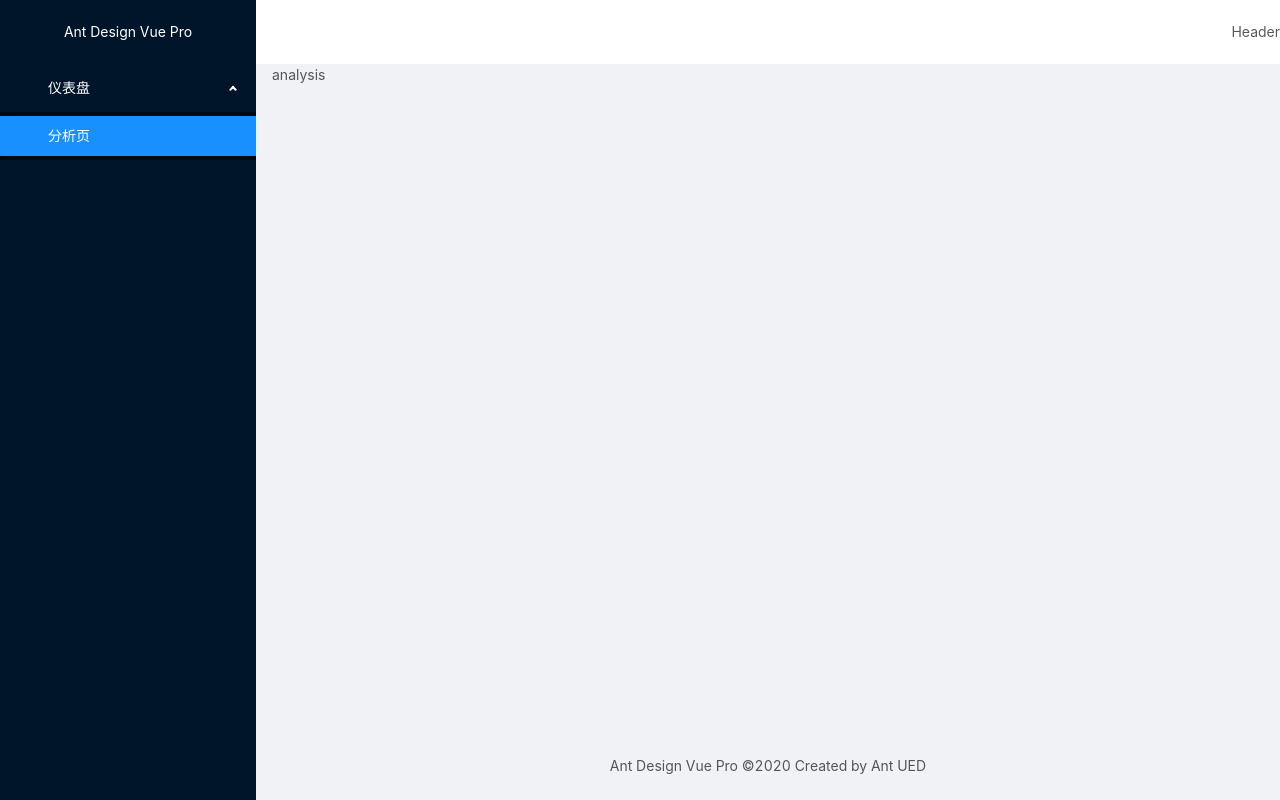
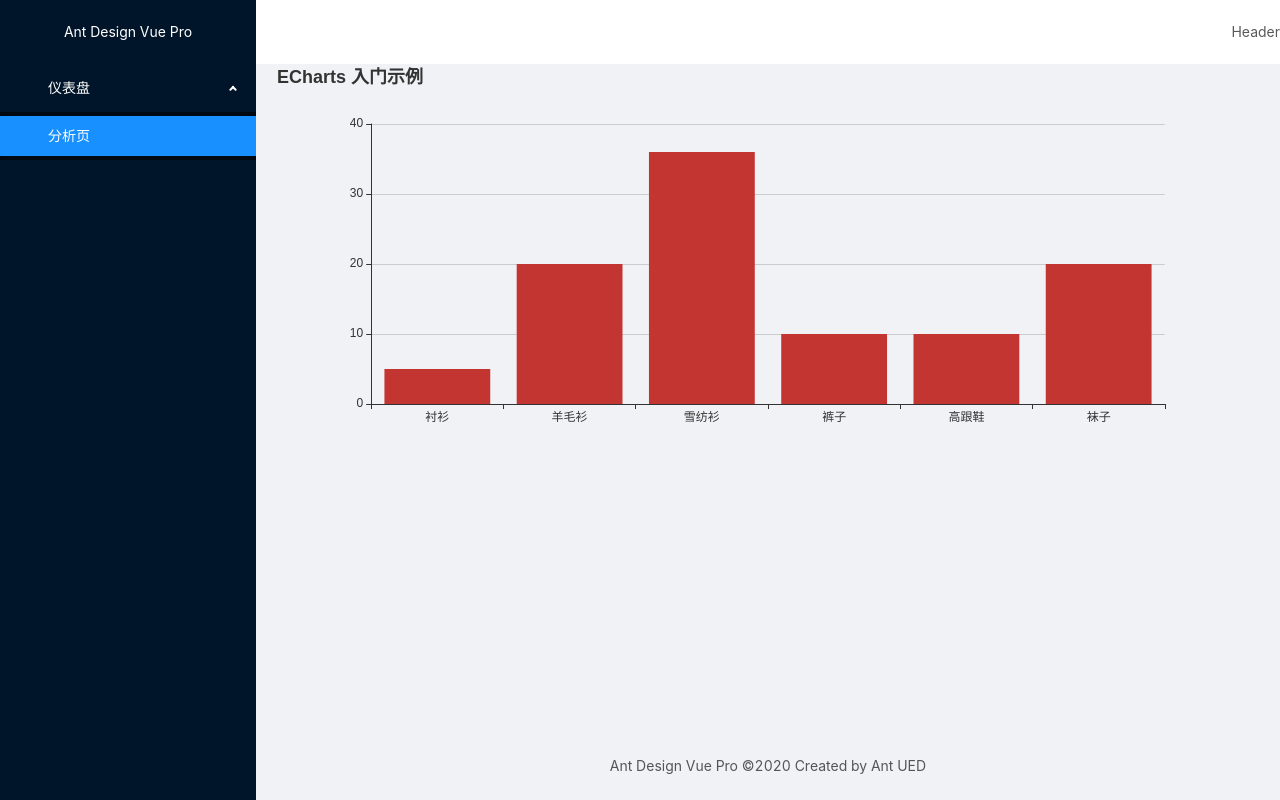
Before and after one commit to rjluck/ant-design-vue-pro, a Vue app: page /dashboard/analysis in a window 1280 px wide. Built offline with nearby package versions, Linux system fonts and the light colour scheme.

Commit message:
组件中使用echarts及第三方库

```diff
--- a/package.json
+++ b/package.json
@@ -11,9 +11,11 @@
   "dependencies": {
     "ant-design-vue": "^1.4.10",
     "core-js": "^3.6.4",
+    "echarts": "^4.6.0",
     "lodash": "^4.17.15",
     "moment": "^2.24.0",
     "nprogress": "^0.2.0",
+    "resize-detector": "^0.2.0",
     "vue": "^2.6.11",
     "vue-router": "^3.1.5",
     "vuex": "^3.1.2"
--- /dev/null
+++ b/src/components/Chart.vue
@@ -0,0 +1,64 @@
+<template>
+  <div ref="chartDom"></div>
+</template>
+<script>
+import echarts from "echarts";
+import { addListener, removeListener } from "resize-detector";
+import debounce from "lodash/debounce";
+//var echarts = require('echarts');
+export default {
+  props: {
+    options: {
+      type: Object,
+      default: () => {}
+    }
+  },
+  watch: {
+    option(val) {
+      this.chart.setOption(val);
+    }
+    // options: {
+    //   //深度监听,比较耗性能
+    //   deep: true,
+    //   handler(val) {
+    //     this.chart.setOption(val);
+    //   }
+    // }
+  },
+  created() {
+    //页面一改变resize方法就会被触发多次,此时可进行防抖,以提高性能
+    this.resize = debounce(this.resize, 300);
+  },
+  mounted() {
+    this.renderChart();
+    /*
+    注意echarts实例化的时候页面还没有渲染完成,此时
+    解决方案1:延迟echarts的渲染；
+    解决方案2：监听echarts容器大小变化（推荐），借助第三方库resize-detector
+    */
+    addListener(this.$refs.chartDom, this.resize);
+  },
+  beforeDestroy() {
+    //当组件销毁时把这个监听事件移除掉
+    removeListener(this.$refs.chartDom, this.resize);
+    //当组件销毁时把echart实例销毁掉，防止内存泄漏，这也是我们封装第三方库特别注意的地方
+    this.chart.dispose();
+    this.chart = null;
+  },
+  methods: {
+    resize() {
+      console.log("resize");
+      this.chart.resize();
+    },
+    renderChart() {
+      // 基于准备好的dom，初始化echarts实例
+      //var myChart = echarts.init(document.getElementById('main'));
+      this.chart = echarts.init(this.$refs.chartDom);
+      // 绘制图表
+      console.log("this.options", this.options);
+      this.chart.setOption(this.options);
+    }
+  }
+};
+</script>
+<style></style>
--- a/src/views/Dashboard/Analysis.vue
+++ b/src/views/Dashboard/Analysis.vue
@@ -1,7 +1,50 @@
 <template>
-  <div>analysis</div>
+  <div>
+    <Chart :options="chartOption" style="height:400px" />
+  </div>
 </template>
 <script>
-export default {};
+import Chart from "../../components/Chart";
+import random from "lodash/random";
+export default {
+  components: {
+    Chart
+  },
+  data() {
+    return {
+      chartOption: {
+        title: {
+          text: "ECharts 入门示例"
+        },
+        tooltip: {},
+        xAxis: {
+          data: ["衬衫", "羊毛衫", "雪纺衫", "裤子", "高跟鞋", "袜子"]
+        },
+        yAxis: {},
+        series: [
+          {
+            name: "销量",
+            type: "bar",
+            data: [5, 20, 36, 10, 10, 20]
+          }
+        ]
+      }
+    };
+  },
+  mounted() {
+    this.interval = setInterval(() => {
+      //random(100) 含义：100以内的随机数
+      this.chartOption.series[0].data = this.chartOption.series[0].data.map(
+        () => random(100)
+      );
+      console.log("999", this.chartOption.series[0].data);
+      //非深度监听可以用此方法
+      this.chartOption = { ...this.chartOption };
+    }, 3000);
+  },
+  beforeDestroy() {
+    clearInterval(this.interval);
+  }
+};
 </script>
 <style></style>
```
Also changed, not shown: 1 other file (tests, documents, lock files or other folders).
